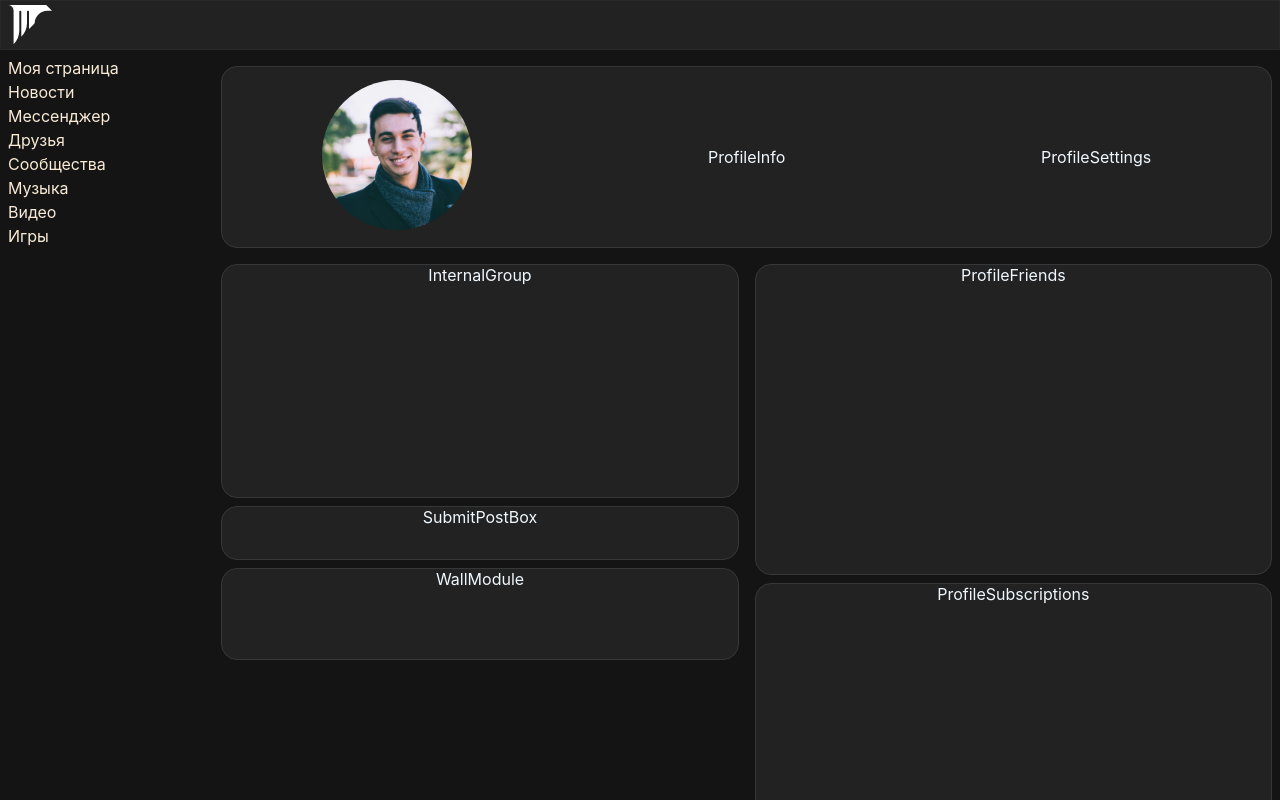
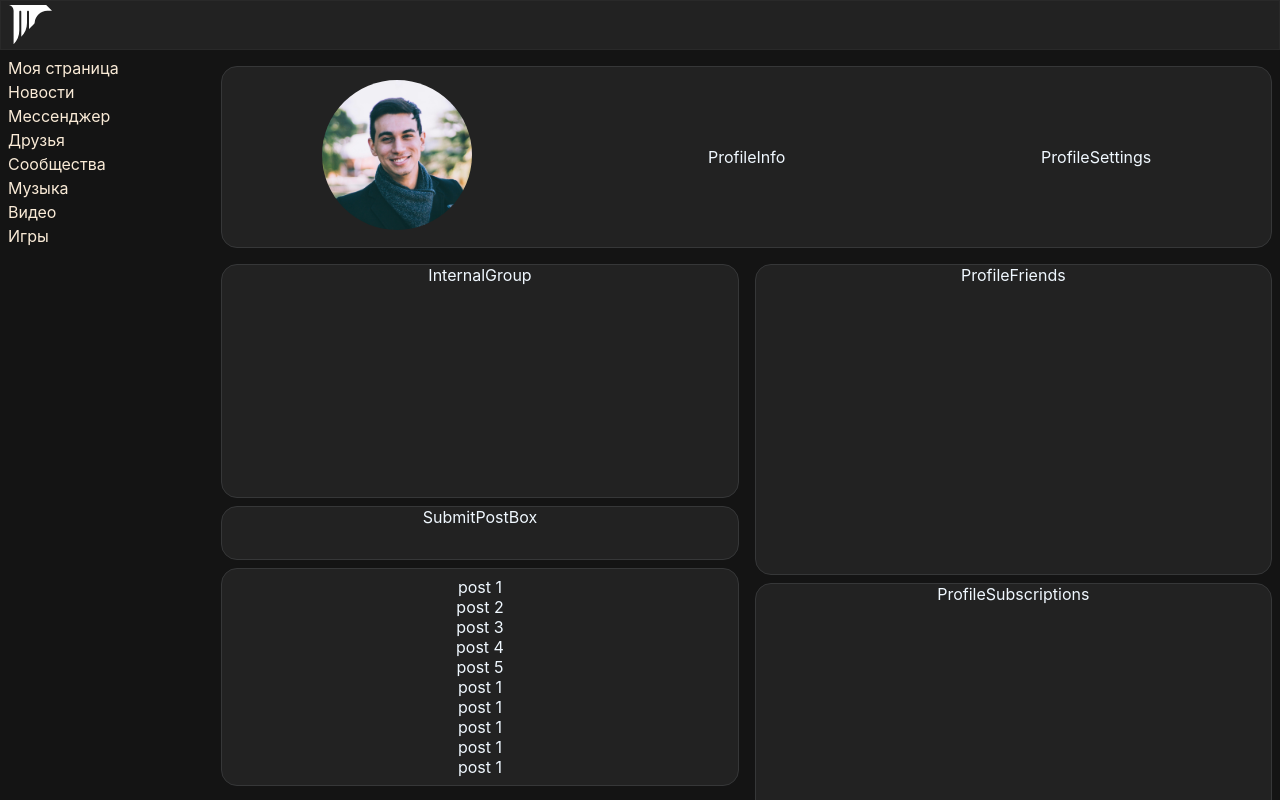
Before and after one commit to PiklzGoodBoy/SocialNetwork, a React (Create React App) app: page / in a window 1280 px wide. Shown: the top 800 px of the page. Built offline with nearby package versions, Linux system fonts and the light colour scheme.

Commit message:
Rename ProfileWell->ProfileWall

```diff
--- a/src/components/Profile/ProfileWrapper/ProfileLayoutSplit/ProfileLayoutSplit.jsx
+++ b/src/components/Profile/ProfileWrapper/ProfileLayoutSplit/ProfileLayoutSplit.jsx
@@ -1,12 +1,12 @@
 import React from 'react'
 import style from './ProfileLayoutSplit.module.css'
-import ProfileWell from './ProfileWell/ProfileWell'
+import ProfileWall from './ProfileWall/ProfileWall'
 import ProfielRightCol from './ProfileRightCol/ProfielRightCol'
 
 const ProfileLayoutSplit = () => {
     return (
         <div className={style.ProfileLayoutSplit}>
-            <ProfileWell/>
+            <ProfileWall/>
             <ProfielRightCol/>
         </div>
     )
--- a/src/components/Profile/ProfileWrapper/ProfileLayoutSplit/ProfileWell/ProfileWell.jsx
+++ b/src/components/Profile/ProfileWrapper/ProfileLayoutSplit/ProfileWall/ProfileWall.jsx
@@ -1,12 +1,12 @@
 import React from 'react'
-import style from './ProfileWell.module.css';
+import style from './ProfileWall.module.css';
 import InternalGroup from './InternalGroup/InternalGroup';
 import SubmitPostBox from './SubmitPostBox/SubmitPostBox';
 import WallModule from './WallModule/WallModule';
 
-const ProfileWell = () => {
+const ProfileWall = () => {
   return (
-    <div className={style.ProfileWell}>
+    <div className={style.ProfileWall}>
       <InternalGroup />
       <div className={style.WallLegasy}>
         <SubmitPostBox/>
@@ -16,4 +16,4 @@ const ProfileWell = () => {
   )
 }
 
-export default ProfileWell
+export default ProfileWall
--- /dev/null
+++ b/src/components/Profile/ProfileWrapper/ProfileLayoutSplit/ProfileWall/WallModule/WallModule.jsx
@@ -0,0 +1,24 @@
+import React from 'react'
+import style from './WallModule.module.css'
+
+const WallModule = () => {
+  return (
+    <div className={style.WallModule}>
+
+      <div className="item">post 1</div>
+      <div className="item">post 2</div>
+      <div className="item">post 3</div>
+      <div className="item">post 4</div>
+      <div className="item">post 5</div>
+      <div className="item">post 1</div>
+      <div className="item">post 1</div>
+      <div className="item">post 1</div>
+      <div className="item">post 1</div>
+      <div className="item">post 1</div>
+
+
+    </div>
+  )
+}
+
+export default WallModule
--- a/src/components/Profile/ProfileWrapper/ProfileLayoutSplit/ProfileWell/WallModule/WallModule.module.css
+++ b/src/components/Profile/ProfileWrapper/ProfileLayoutSplit/ProfileWall/WallModule/WallModule.module.css
@@ -1,7 +1,8 @@
 .WallModule{
-    height: 90px;
+    /* height: 90px; */
     background-color: #222222;
     border: 1px solid #363738;
+    padding: 1vh;
     margin: 8px;
     border-radius: 16px;
     color: aliceblue;
--- a/src/components/Profile/ProfileWrapper/ProfileLayoutSplit/ProfileWell/WallModule/WallModule.jsx
+++ /dev/null
@@ -1,10 +0,0 @@
-import React from 'react'
-import style from './WallModule.module.css'
-
-const WallModule = () => {
-  return (
-    <div className={style.WallModule}>WallModule</div>
-  )
-}
-
-export default WallModule
```
Also changed, not shown: src/components/Profile/ProfileWrapper/ProfileLayoutSplit/ProfileWall/InternalGroup/InternalGroup.jsx (renamed from src/components/Profile/ProfileWrapper/ProfileLayoutSplit/ProfileWell/InternalGroup/InternalGroup.jsx), src/components/Profile/ProfileWrapper/ProfileLayoutSplit/ProfileWall/InternalGroup/InternalGroup.module.css (renamed from src/components/Profile/ProfileWrapper/ProfileLayoutSplit/ProfileWell/InternalGroup/InternalGroup.module.css), src/components/Profile/ProfileWrapper/ProfileLayoutSplit/ProfileWall/ProfileWall.module.css (added), src/components/Profile/ProfileWrapper/ProfileLayoutSplit/ProfileWall/SubmitPostBox/SubmitPostBox.jsx (renamed from src/components/Profile/ProfileWrapper/ProfileLayoutSplit/ProfileWell/SubmitPostBox/SubmitPostBox.jsx), src/components/Profile/ProfileWrapper/ProfileLayoutSplit/ProfileWall/SubmitPostBox/SubmitPostBox.module.css (renamed from src/components/Profile/ProfileWrapper/ProfileLayoutSplit/ProfileWell/SubmitPostBox/SubmitPostBox.module.css).
